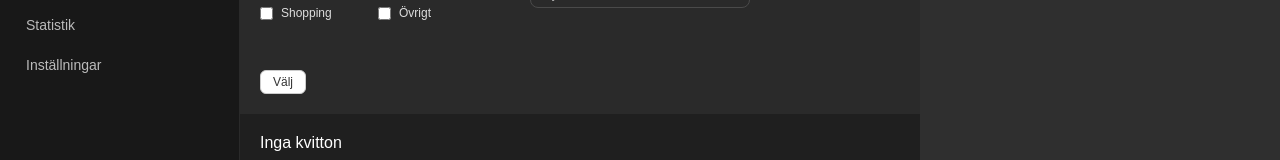
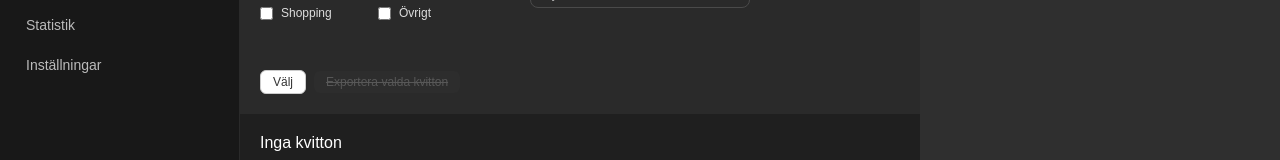
Before and after one commit to Sarhad127/receipt-frontend-react, a React (Vite) app: page /historik in a window 1280 px wide. Shown: the part 189-349 px from the top of the page. Built offline with nearby package versions, Linux system fonts and the light colour scheme.

Commit message:
update 52

```diff
--- a/src/components/Filter/PageHeader.css
+++ b/src/components/Filter/PageHeader.css
@@ -391,3 +391,16 @@
 .selection-buttons .export-selected-btn:hover {
     background-color: #1e8449;
 }
+
+.export-selected-btn.inactive {
+    background-color: #2f2f2f;
+    color: #777;
+    text-decoration: line-through;
+    cursor: not-allowed;
+    opacity: 0.6;
+    box-shadow: none;
+}
+
+.export-selected-btn.inactive:hover {
+    background-color: #2f2f2f;
+}
--- a/src/components/Filter/PageHeader.jsx
+++ b/src/components/Filter/PageHeader.jsx
@@ -212,13 +212,17 @@ function PageHeader({
                                 return newMode;
                             });
                         }}>
-                            {selectionMode ? "Avsluta val" : "Välj"}
+                            {selectionMode ? "Avsluta" : "Välj"}
                         </button>
 
-                        {selectionMode && selectedReceipts.size > 0 && (
                         <button
-                                className="export-selected-btn"
+                            className={`export-selected-btn ${
+                                !selectionMode || selectedReceipts.size === 0 ? "inactive" : ""
+                            }`}
+                            disabled={!selectionMode || selectedReceipts.size === 0}
                             onClick={() => {
+                                if (!selectionMode || selectedReceipts.size === 0) return;
+
                                 const receiptsToExport = receipts.filter(r => selectedReceipts.has(r.id));
                                 const ocrToExport = {};
                                 receiptsToExport.forEach(r => {
@@ -229,7 +233,6 @@ function PageHeader({
                         >
                             Exportera valda kvitton
                         </button>
-                        )}
                     </div>
                 </div>
             </div>
```
Lines whose indentation alone changed are shown as unchanged.
